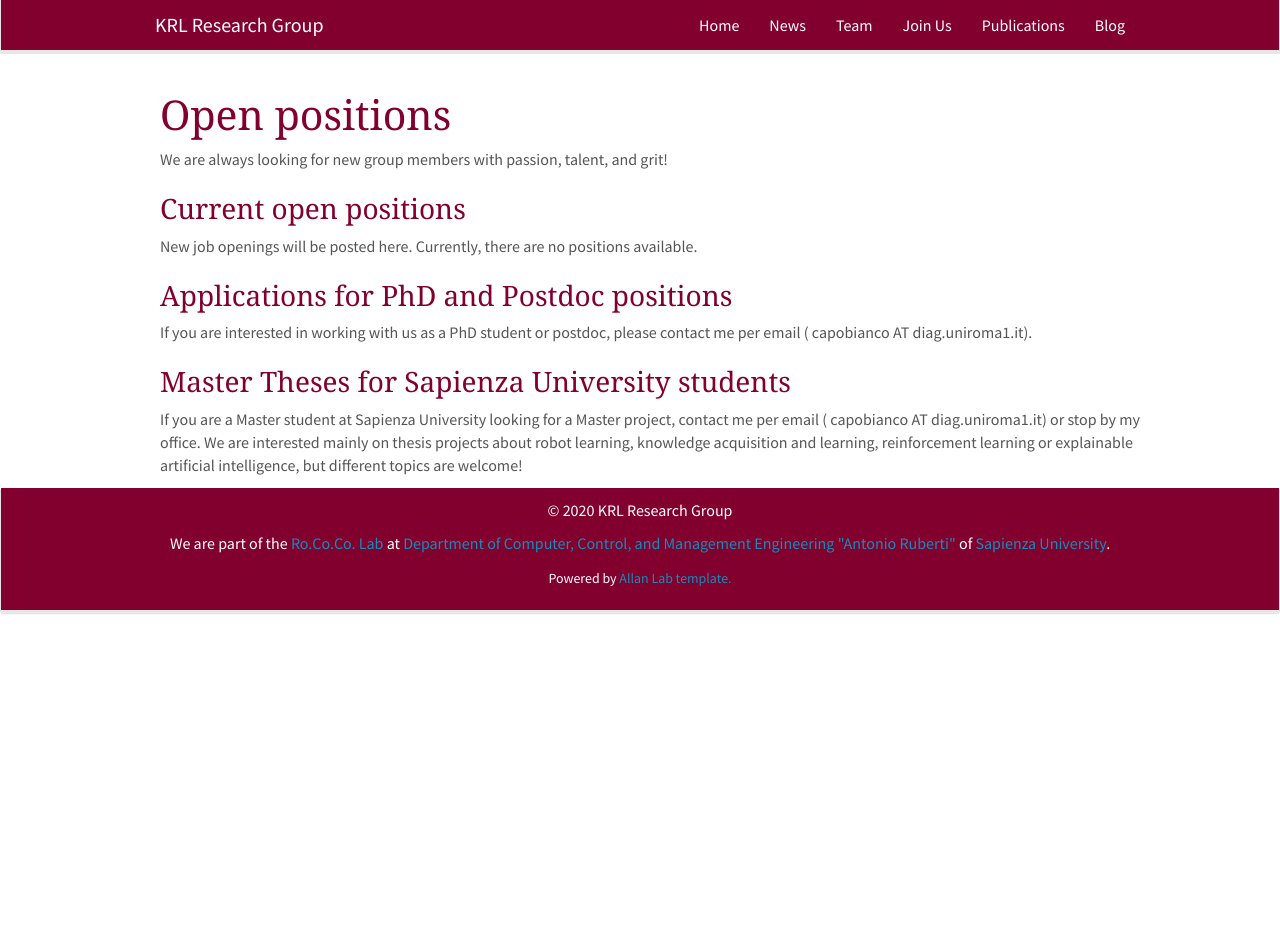
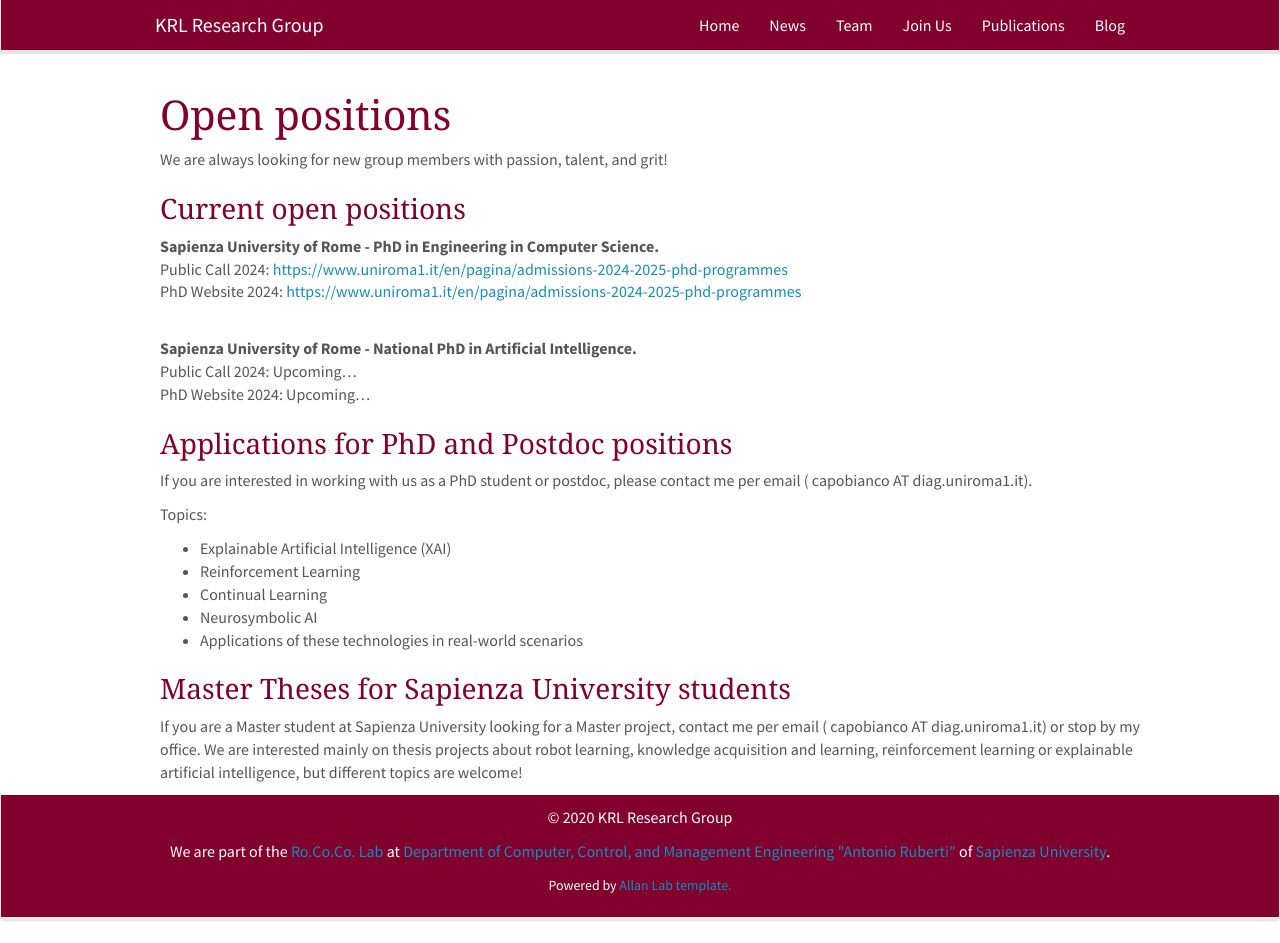
Before and after one commit to KRLGroup/krlgroup.github.io, a Jekyll site: the page built from _pages/openings.md, in a window 1280 px wide and 943 px high. Built offline with Jekyll 4.4.1, drawn with Linux system fonts in a browser that asks for light colours; nearby versions of some CDN libraries.

Commit message:
Update openings.md

```diff
--- a/_pages/openings.md
+++ b/_pages/openings.md
@@ -12,11 +12,26 @@
 
 
 <h3 class="sapienza-text">  Current open positions</h3>
-New job openings will be posted here. Currently, there are no positions available.
+<b>Sapienza University of Rome - PhD in Engineering in Computer Science.</b><br>
+Public Call 2024: <a href="https://www.uniroma1.it/en/pagina/admissions-2024-2025-phd-programmes">https://www.uniroma1.it/en/pagina/admissions-2024-2025-phd-programmes</a><br>
+PhD Website 2024: <a href="https://www.uniroma1.it/en/pagina/admissions-2024-2025-phd-programmes">https://www.uniroma1.it/en/pagina/admissions-2024-2025-phd-programmes</a><br><br>
+
+<b>Sapienza University of Rome - National PhD in Artificial Intelligence.</b><br>
+Public Call 2024: Upcoming...<br>
+PhD Website 2024: Upcoming...<br>
 
 
 <h3 class="sapienza-text">Applications for PhD and Postdoc positions</h3>
 If you are interested in working with us as a PhD student or postdoc, please contact me per email ( capobianco AT diag.uniroma1.it).
 
+Topics:
+<ul>
+  <li>Explainable Artificial Intelligence (XAI)</li>
+<li>Reinforcement Learning</li>
+<li>Continual Learning</li>
+<li>Neurosymbolic AI</li>
+<li>Applications of these technologies in real-world scenarios</li>
+</ul>
+
 <h3 class="sapienza-text"> Master Theses for Sapienza University students</h3>
 If you are a Master student at Sapienza University looking for a Master project, contact me per email ( capobianco AT diag.uniroma1.it) or stop by my office. We are interested mainly on thesis projects about robot learning, knowledge acquisition and learning, reinforcement learning or explainable artificial intelligence, but different topics are welcome!
```
